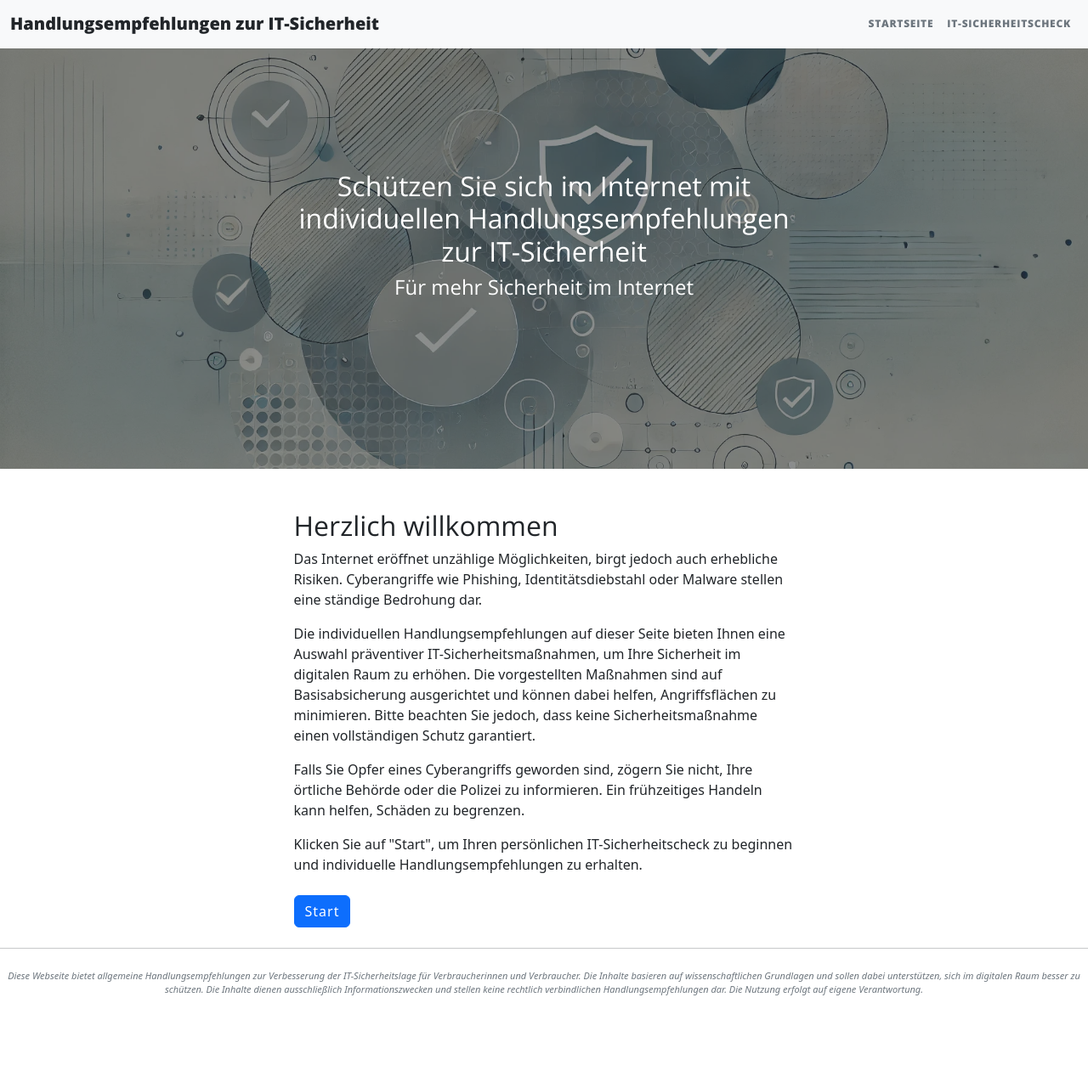
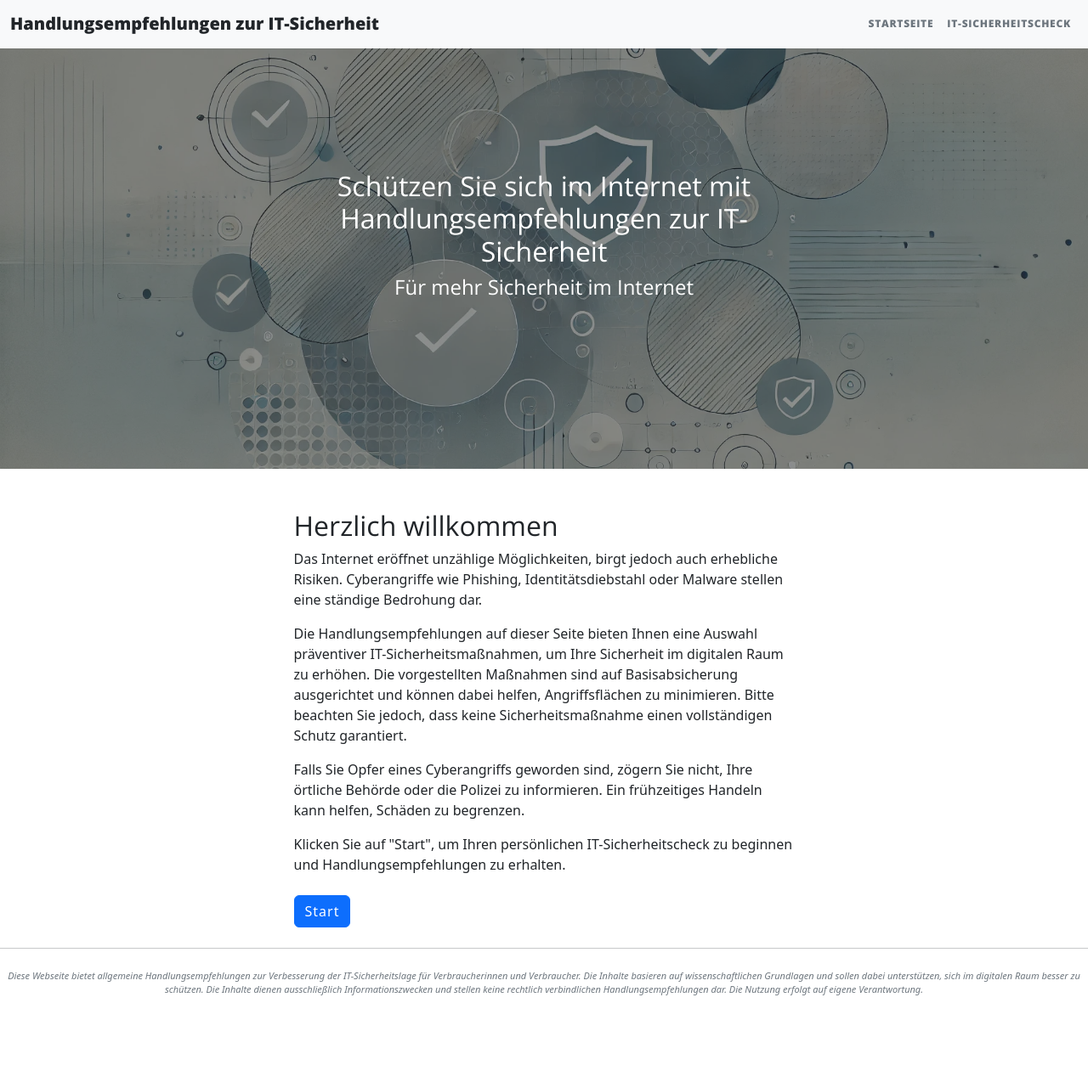
Before and after one commit to SelinaTepe/Individuelle_Handlungsempfehlungen, a Flask app: page / in a window 1280 px wide. Shown: the whole page at 85% size. Run offline with Flask 3, Linux system fonts and the light colour scheme; some libraries are stand-ins or nearby versions.

Commit message:
Update index.html

```diff
--- a/templates/index.html
+++ b/templates/index.html
@@ -49,7 +49,7 @@
             <div class="row gx-4 gx-lg-5 justify-content-center">
                 <div class="col-md-10 col-lg-8 col-xl-7">
                     <div class="site-heading">
-                        <h2>Schützen Sie sich im Internet mit individuellen Handlungsempfehlungen zur IT-Sicherheit</h2>
+                        <h2>Schützen Sie sich im Internet mit Handlungsempfehlungen zur IT-Sicherheit</h2>
                         <span class="subheading">Für mehr Sicherheit im Internet</span>
                     </div>
                 </div>
@@ -64,9 +64,9 @@
                 <div class="intro-text mb-4">
                     <h2>Herzlich willkommen</h2>
                     <p>Das Internet eröffnet unzählige Möglichkeiten, birgt jedoch auch erhebliche Risiken. Cyberangriffe wie Phishing, Identitätsdiebstahl oder Malware stellen eine ständige Bedrohung dar.</p>
-                    <p>Die individuellen Handlungsempfehlungen auf dieser Seite bieten Ihnen eine Auswahl präventiver IT-Sicherheitsmaßnahmen, um Ihre Sicherheit im digitalen Raum zu erhöhen. Die vorgestellten Maßnahmen sind auf Basisabsicherung ausgerichtet und können dabei helfen, Angriffsflächen zu minimieren. Bitte beachten Sie jedoch, dass keine Sicherheitsmaßnahme einen vollständigen Schutz garantiert.</p>
+                    <p>Die Handlungsempfehlungen auf dieser Seite bieten Ihnen eine Auswahl präventiver IT-Sicherheitsmaßnahmen, um Ihre Sicherheit im digitalen Raum zu erhöhen. Die vorgestellten Maßnahmen sind auf Basisabsicherung ausgerichtet und können dabei helfen, Angriffsflächen zu minimieren. Bitte beachten Sie jedoch, dass keine Sicherheitsmaßnahme einen vollständigen Schutz garantiert.</p>
                     <p>Falls Sie Opfer eines Cyberangriffs geworden sind, zögern Sie nicht, Ihre örtliche Behörde oder die Polizei zu informieren. Ein frühzeitiges Handeln kann helfen, Schäden zu begrenzen.</p>
-                    <p>Klicken Sie auf "Start", um Ihren persönlichen IT-Sicherheitscheck zu beginnen und individuelle Handlungsempfehlungen zu erhalten.</p>
+                    <p>Klicken Sie auf "Start", um Ihren persönlichen IT-Sicherheitscheck zu beginnen und Handlungsempfehlungen zu erhalten.</p>
                 </div>
                 <a href="{{ url_for('questions') }}" class="btn btn-primary">Start</a>
             </div>
```
